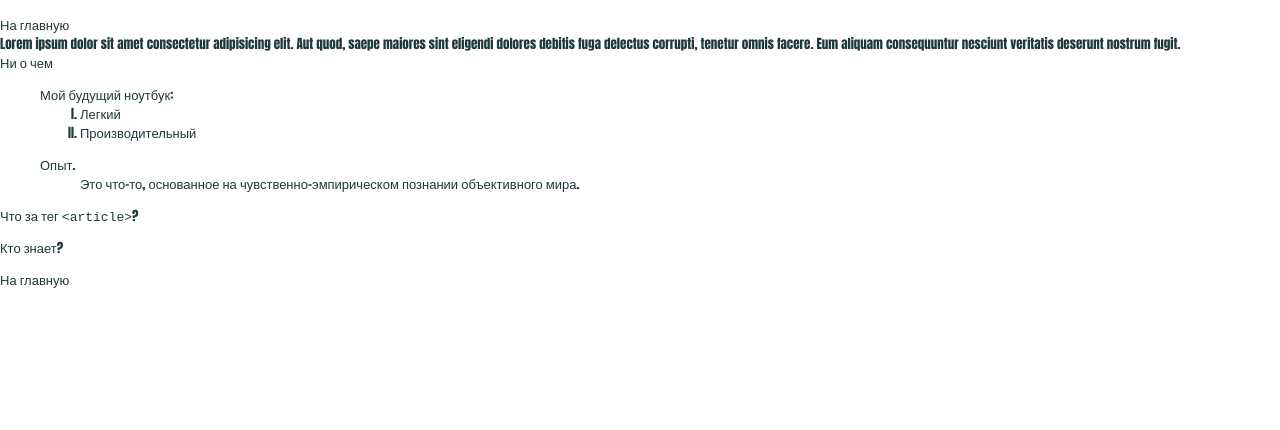
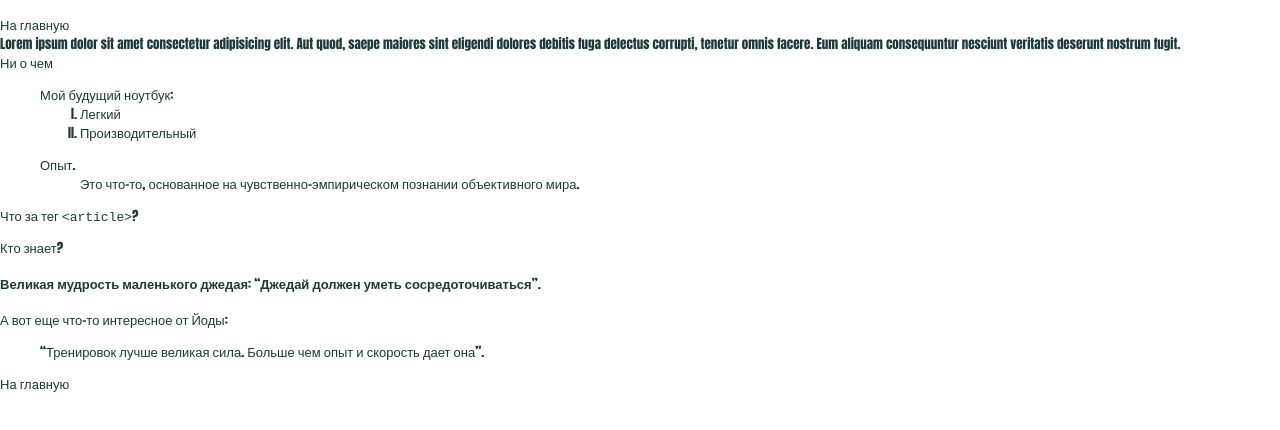
Before and after one commit to AleksDamsky/Deep_lerning_HTML, a plain HTML site: page HTMLacademySite/index.html in a window 1280 px wide. Shown: the part 60-490 px from the top of the page. Drawn offline with Linux system fonts and the light colour scheme.

Commit message:
blckquote & q tegs

```diff
--- a/HTMLacademySite/index.html
+++ b/HTMLacademySite/index.html
@@ -15,6 +15,7 @@
         margin: 0;
         padding: 0;
         font-size: 13px;
+        font-weight: 100;
         font-family: Impact, Haettenschweiler, "Arial Narrow Bold", sans-serif;
         color: rgb(30, 57, 58);
       }
@@ -58,6 +59,23 @@
         <p class="description">Что за тег <code>&lt;article&gt;</code>?</p>
         <p>Кто знает?</p>
       </section>
+
+      <section class="section section-four">
+        <h4 class="Ioda">
+          Великая мудрость маленького джедая:
+          <q>Джедай должен уметь сосредоточиваться</q>.
+        </h4>
+        <p>А вот еще что-то интересное от Йоды:</p>
+        <blockquote
+          class="IodaSay"
+          cite="https://www.pravilamag.ru/hero/35462-master-yoda/"
+        >
+          <q
+            >Тренировок лучше великая сила. Больше чем опыт и скорость дает
+            она</q
+          >.
+        </blockquote>
+      </section>
     </main>
 
     <footer class="footer">
```
